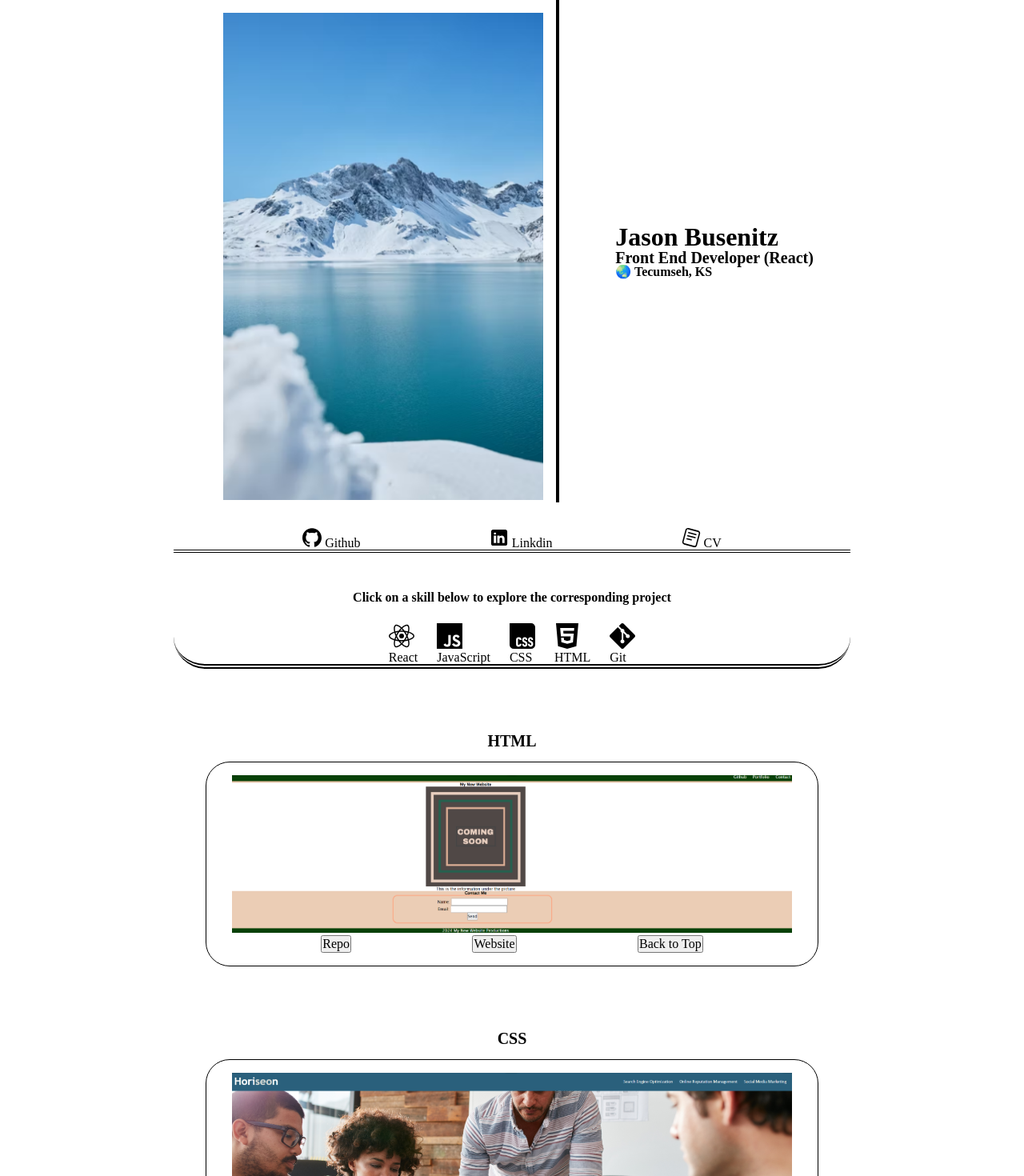
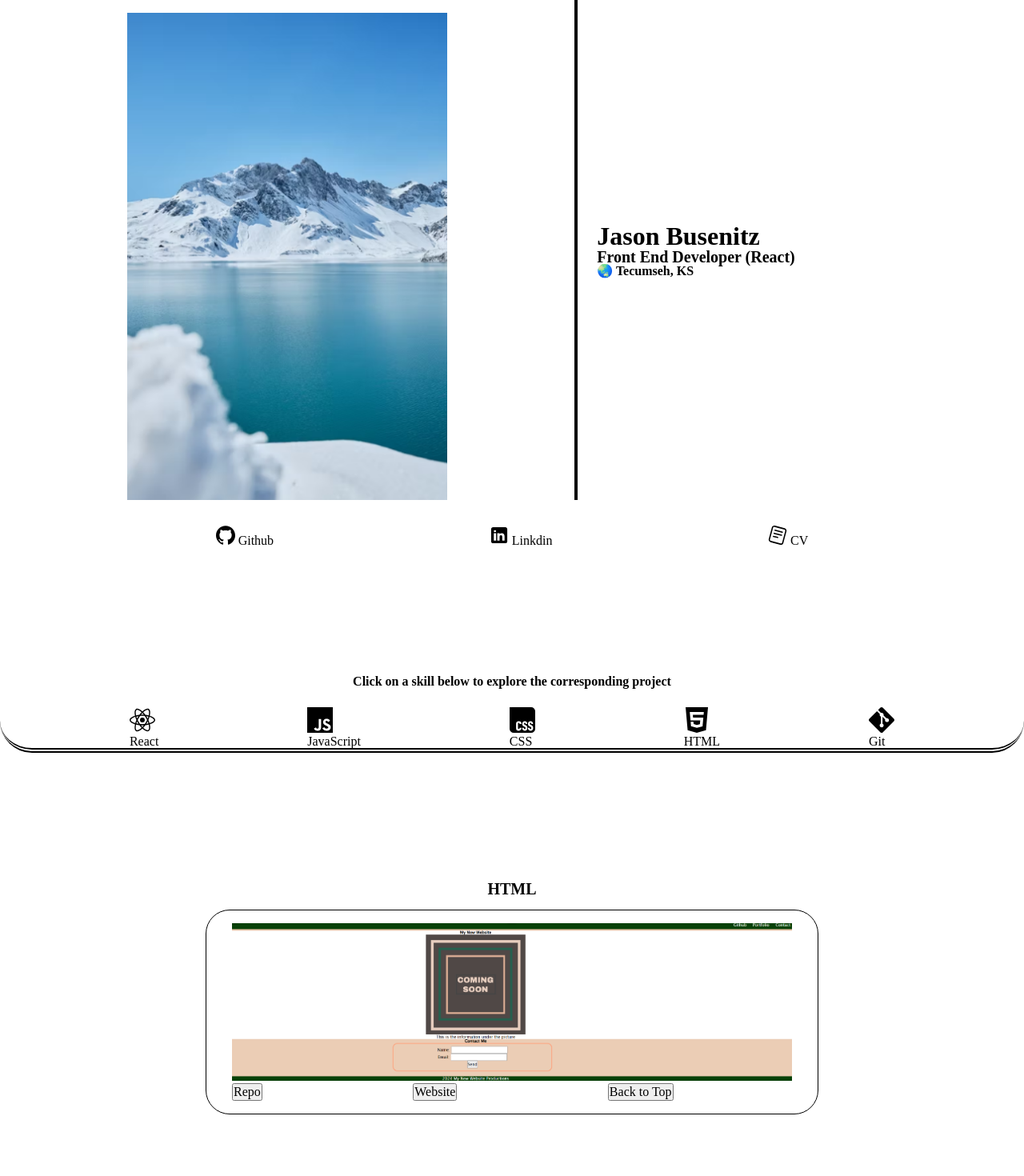
Before and after one commit to JasonBusenitz/portfolio2, a React (Vite) app: page / in a window 1280 px wide. Shown: the top 1470 px of the page at 80% size. Built offline with nearby package versions, Linux system fonts and the light colour scheme.

Commit message:
Into external nav and skills are now resposive on all screen sizes

```diff
--- a/src/assets/css/externalNav.css
+++ b/src/assets/css/externalNav.css
@@ -3,5 +3,5 @@
     align-items: center;
     justify-content: space-evenly;
     padding-top: 4vh;
-    border-bottom: .5vh double black;
+    flex-grow: 1;
 }
--- a/src/assets/css/index.css
+++ b/src/assets/css/index.css
@@ -19,6 +19,4 @@ body {
     display: flex;
     flex-direction: column;
     justify-content: center;
-    align-items: center;
-    align-content: center;
 }
--- a/src/assets/css/intro.css
+++ b/src/assets/css/intro.css
@@ -1,17 +1,21 @@
 #introSection {
     display: flex;
-    justify-content: space-evenly;
+    justify-content: center;
     gap: 3vh;
 }
 
 #profilePic {
+    display: flex;
+    justify-content: center;
     flex-shrink: 5;
     padding: 2vh 2vh 0 2vh;
     border-right: .5vh solid black;
-
+    flex-grow: 1;
 }
 
+
 #info {
+    flex-grow: 1;
     display: flex;
     flex-direction: column;
     justify-content: center;
--- a/src/assets/css/projects.css
+++ b/src/assets/css/projects.css
@@ -1,5 +1,5 @@
 .projectSection {
-    padding-top: 10vh;
+    padding-top: 20vh;
     padding-left: 5vh;
     padding-right: 5vh;
     display: flex;
@@ -7,6 +7,7 @@
     align-items: center;
     justify-content: space-evenly;
     align-content: center;
+    flex-grow: 1;
 }
 
 .projectSection div {
@@ -26,3 +27,11 @@
     align-content: center;
     gap: 5vh;
 }
+
+.projectSection li {
+    flex-grow: 1;
+}
+
+#reactSection {
+    padding-bottom: 20vh;
+}
--- a/src/assets/css/skills.css
+++ b/src/assets/css/skills.css
@@ -1,19 +1,23 @@
 #skillsSection {
-    padding-top: 6vh;
+    padding-top: 20vh;
     display: flex;
     flex-direction: column;
     justify-content: center;
-    align-items: center;
+    /* align-items: center; */
     border-bottom: .8vh double black;
     border-radius: 0 0 40px 40px;
 }
 
+
 #skillsHeading {
     padding-bottom: 3vh;
+    display: flex;
+    justify-content: center;
 }
 
 #skillsSection ul {
     display: flex;
+    flex-grow: 1;
     justify-content: space-evenly;
     align-items: center;
     gap: 3vh;
--- a/src/components/project_components/react.jsx
+++ b/src/components/project_components/react.jsx
@@ -10,7 +10,7 @@ export default function React() {
 
     return (
         <>
-            <section className="projectSection">
+            <section className="projectSection" id="reactSection">
                 <h2 id="reactHeader">
                     React
                 </h2>
```
